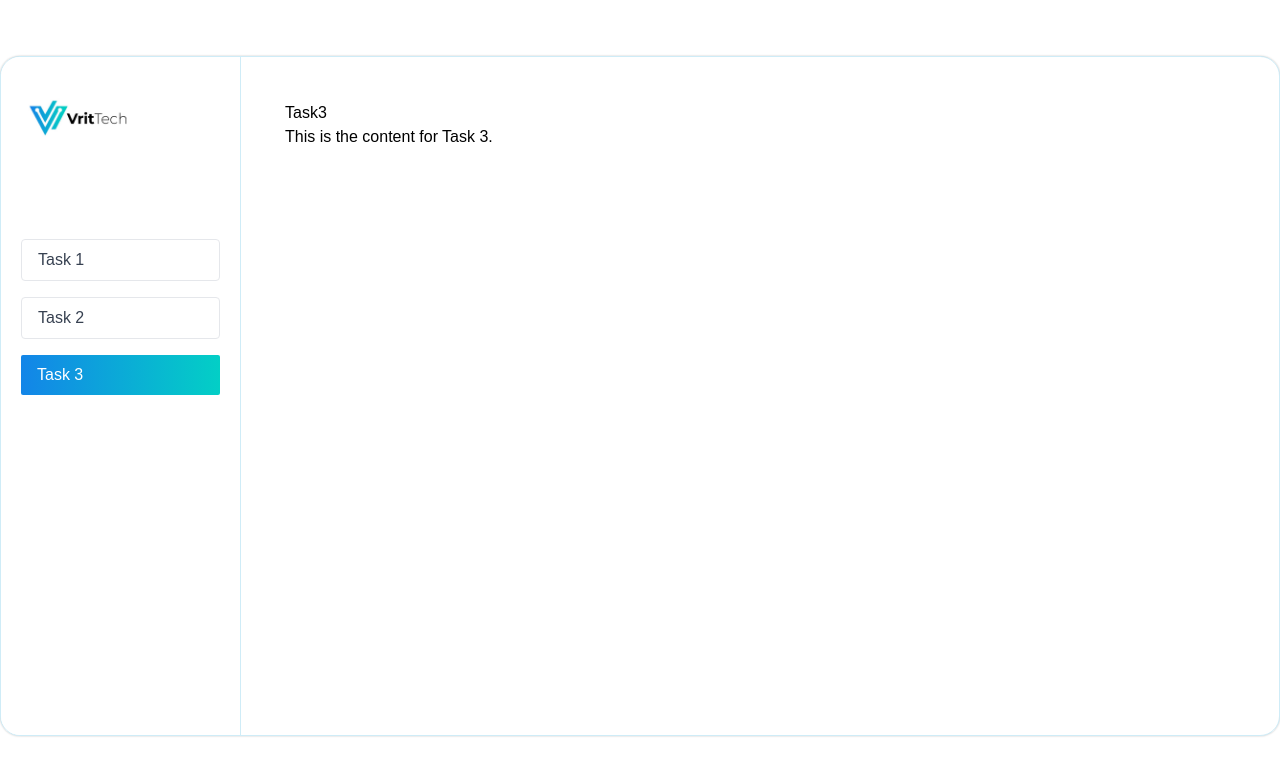
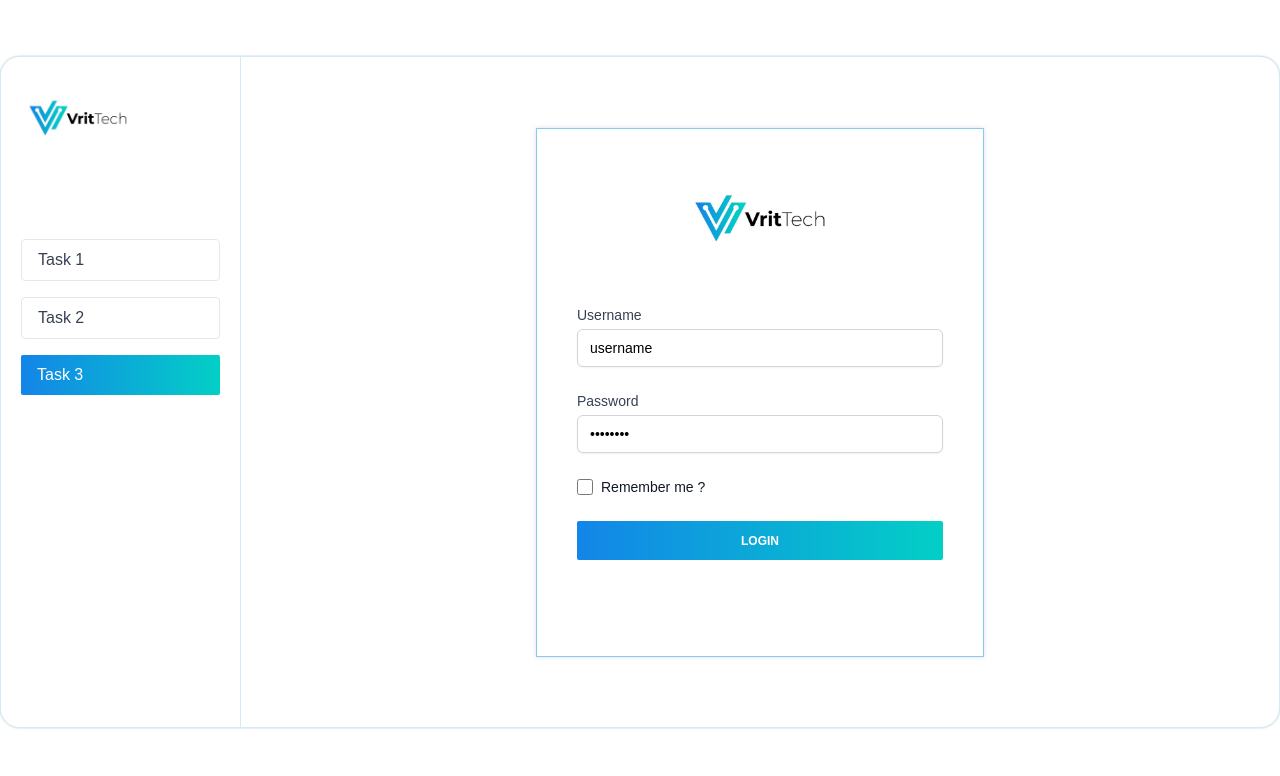
Before and after one commit to anish-aryal/next-tasks, a Next.js app: page / in a window 1280 px wide. Both pictures are taken after a click on the button "Task 3". Shown: the top 776 px of the page. Built offline with nearby package versions, Linux system fonts and the light colour scheme.

Commit message:
login complete

```diff
--- /dev/null
+++ b/app/api/login/route.ts
@@ -0,0 +1,22 @@
+// app/api/login/route.ts
+import { NextRequest, NextResponse } from 'next/server';
+import { generateToken } from '@/app/utils/auth';
+// Mock user database
+const users = [
+  { id: 1, username: 'username', password: 'password' }
+];
+
+export async function POST(request: NextRequest) {
+  const body = await request.json();
+  console.log(body);
+  const { username, password } = body;
+
+  const user = users.find(u => u.username === username && u.password === password);
+
+  if (user) {
+    const token = generateToken({ id: user.id, username: user.username });
+    return NextResponse.json({ success: true, token });
+  } else {
+    return NextResponse.json({ error: 'Invalid credentials' }, { status: 401 });
+  }
+}
--- a/app/components/taskscomponents/Task3Content.tsx
+++ b/app/components/taskscomponents/Task3Content.tsx
@@ -1,13 +1,100 @@
-// app/components/taskcomponent/Task3Content.tsx
+"use client";
 
-"use client"; // Makes this component client-side
+import { useRouter } from "next/navigation";
+import { useState } from "react";
+import "./task.css"
 
 export default function Task3Content() {
+  const [username, setUsername] = useState("username");
+  const [password, setPassword] = useState("password");
+  const router = useRouter();
+
+  const handleSubmit = async (e: React.FormEvent) => {
+    e.preventDefault();
+    const res = await fetch("/api/login", {
+      method: "POST",
+      headers: { "Content-Type": "application/json" },
+      body: JSON.stringify({ username, password }),
+    });
+
+    if (res.ok) {
+      const { token } = await res.json();
+      // Store the token in memory
+      localStorage.setItem("token", token);
+      router.push("/dashboard");
+    } else {
+      alert("Login failed");
+    }
+  };
+
   return (
-    <div>
-      <h2>Task3</h2>
-      <p>This is the content for Task 3.</p>
-      {/* Add more content specific to Task 3 here */}
+    <div className="flex flex-col h-full items-center justify-center bg-white">
+      <div className="logincard flex flex-col gap-14 max-w-md px-10 pt-14 pb-24 w-full border-1">
+        <div className="flex justify-center ">
+          <img src="/vrit-tech-logo.jpg" alt="VritTech Logo" className="h-16" />
+        </div>
+        <form className="space-y-6" onSubmit={handleSubmit}>
+          <div className="flex flex-col gap-1">
+            <label
+              htmlFor="username"
+              className="text-sm font-medium text-gray-700"
+            >
+              Username
+            </label>
+            <input
+              id="username"
+              name="username"
+              type="text"
+              value={username}
+              onChange={(e) => setUsername(e.target.value)}
+              required
+              className="appearance-none block w-full px-3 py-2 border border-gray-300 rounded-md shadow-sm placeholder-gray-400 focus:outline-none focus:ring-blue-500 focus:border-blue-500 sm:text-sm"
+              placeholder="Enter your username"
+            />
+          </div>
+          <div className="flex flex-col gap-1">
+            <label
+              htmlFor="password"
+              className="block text-sm font-medium text-gray-700"
+            >
+              Password
+            </label>
+            <input
+              id="password"
+              name="password"
+              type="password"
+              value={password}
+              onChange={(e) => setPassword(e.target.value)}
+              placeholder="Password"
+              required
+              className="appearance-none block w-full px-3 py-2 border border-gray-300 rounded-md shadow-sm placeholder-gray-400 focus:outline-none focus:ring-blue-500 focus:border-blue-500 sm:text-sm"
+            />
+          </div>
+          <div className="flex items-center">
+            <input
+              id="remember_me"
+              name="remember_me"
+              type="checkbox"
+              className="h-4 w-4 text-blue-600 focus:ring-blue-500 border-gray-300 rounded"
+            />
+            <label
+              htmlFor="remember_me"
+              className="ml-2 block text-sm text-gray-900"
+            >
+              Remember me ?
+            </label>
+          </div>
+
+          <div>
+            <button
+              type="submit"
+              className="w-full loginbtn hover:scale-y-105 text-white"
+            >
+              LOGIN
+            </button>
+          </div>
+        </form>
+      </div>
     </div>
   );
 }
--- a/app/components/taskscomponents/task.css
+++ b/app/components/taskscomponents/task.css
@@ -14,3 +14,25 @@
 .userCard {
     background: linear-gradient(90deg, rgba(19, 133, 232, 0.10) 0%, rgba(3, 207, 198, 0.10) 100%);
 }
+
+.logincard {
+    border: 1px solid rgba(17, 158, 214, 0.50);
+    background: #FFF;
+    box-shadow: 0px 0px 4px 0px rgba(189, 186, 228, 0.50);
+}
+
+.loginbtn {
+    display: flex;
+
+    padding: 13px 0px 12px 0px;
+    justify-content: center;
+    align-items: center;
+    border-radius: 2px;
+    background: linear-gradient(90deg, #1385E8 0%, #03CFC6 100%);
+    color: #FFF;
+    font-size: 12px;
+    font-style: normal;
+    font-weight: 600;
+    line-height: normal;
+    cursor: pointer;
+}
--- /dev/null
+++ b/app/dashboard/page.tsx
@@ -0,0 +1,33 @@
+'use client';
+
+import { useEffect, useState } from 'react';
+import { useRouter } from 'next/navigation';
+
+export default function DashboardPage() {
+  const [isLoading, setIsLoading] = useState(true);
+  const router = useRouter();
+
+  useEffect(() => {
+    const token = localStorage.getItem('token');
+    if (!token) {
+      router.push('/login');
+    } else {
+      setIsLoading(false);
+    }
+  }, [router]);
+
+  if (isLoading) {
+    return <div>Loading...</div>;
+  }
+
+  return (
+    <div>
+      <h1>Dashboard</h1>
+      <p>This is a protected route. You can only see this if you're authenticated.</p>
+      <button onClick={() => {
+        localStorage.removeItem('token');
+        router.push('/');
+      }}>Logout</button>
+    </div>
+  );
+}
--- a/app/page.tsx
+++ b/app/page.tsx
@@ -1,22 +1,22 @@
 // app/page.tsx (or the file where your Home component is located)
 "use client";
-import { useState } from 'react';
-import Sidebar from './components/sidebar/sidebar';
-import Task1Content from './components/taskscomponents/Task1Content';
-import Task2Content from './components/taskscomponents/Task2Content';
-import Task3Content from './components/taskscomponents/Task3Content';
-import './home.css';
+import { useState } from "react";
+import Sidebar from "./components/sidebar/sidebar";
+import Task1Content from "./components/taskscomponents/Task1Content";
+import Task2Content from "./components/taskscomponents/Task2Content";
+import Task3Content from "./components/taskscomponents/Task3Content";
+import "./home.css";
 
 export default function Home() {
-  const [activeTask, setActiveTask] = useState('Task 1'); // Default to 'Task 1'
+  const [activeTask, setActiveTask] = useState("Task 1"); // Default to 'Task 1'
 
   const renderContent = () => {
     switch (activeTask) {
-      case 'Task 1':
+      case "Task 1":
         return <Task1Content />;
-      case 'Task 2':
+      case "Task 2":
         return <Task2Content />;
-      case 'Task 3':
+      case "Task 3":
         return <Task3Content />;
       default:
         return null;
@@ -30,7 +30,7 @@ export default function Home() {
         <Sidebar setActiveTask={setActiveTask} activeTask={activeTask} />
 
         {/* Main Content */}
-        <div className=" container m-11 bg-white">
+        <div className="  container m-10 bg-white">
           {renderContent()}
         </div>
       </div>
--- /dev/null
+++ b/app/utils/auth.ts
@@ -0,0 +1,21 @@
+
+import jwt from 'jsonwebtoken';
+
+const JWT_SECRET = 'dnksdbjfbsbBKJLrbtbiuekfk';
+
+export interface User {
+  id: number;
+  username: string;
+}
+
+export const generateToken = (user: User): string => {
+  return jwt.sign({ id: user.id, username: user.username }, JWT_SECRET, { expiresIn: '1h' });
+};
+
+export const verifyToken = (token: string): User | null => {
+  try {
+    return jwt.verify(token, JWT_SECRET) as User;
+  } catch (error) {
+    return null;
+  }
+};
--- a/package.json
+++ b/package.json
@@ -10,6 +10,7 @@
   },
   "dependencies": {
     "axios": "^1.7.7",
+    "jsonwebtoken": "^9.0.2",
     "next": "14.2.9",
     "react": "^18",
     "react-dom": "^18"
@@ -17,6 +18,7 @@
   "devDependencies": {
     "@testing-library/jest-dom": "^6.5.0",
     "@testing-library/react": "^16.0.1",
+    "@types/jsonwebtoken": "^9.0.6",
     "@types/node": "^20",
     "@types/react": "^18",
     "@types/react-dom": "^18",
```
Also changed, not shown: 1 other file (tests, documents, lock files or other folders).
